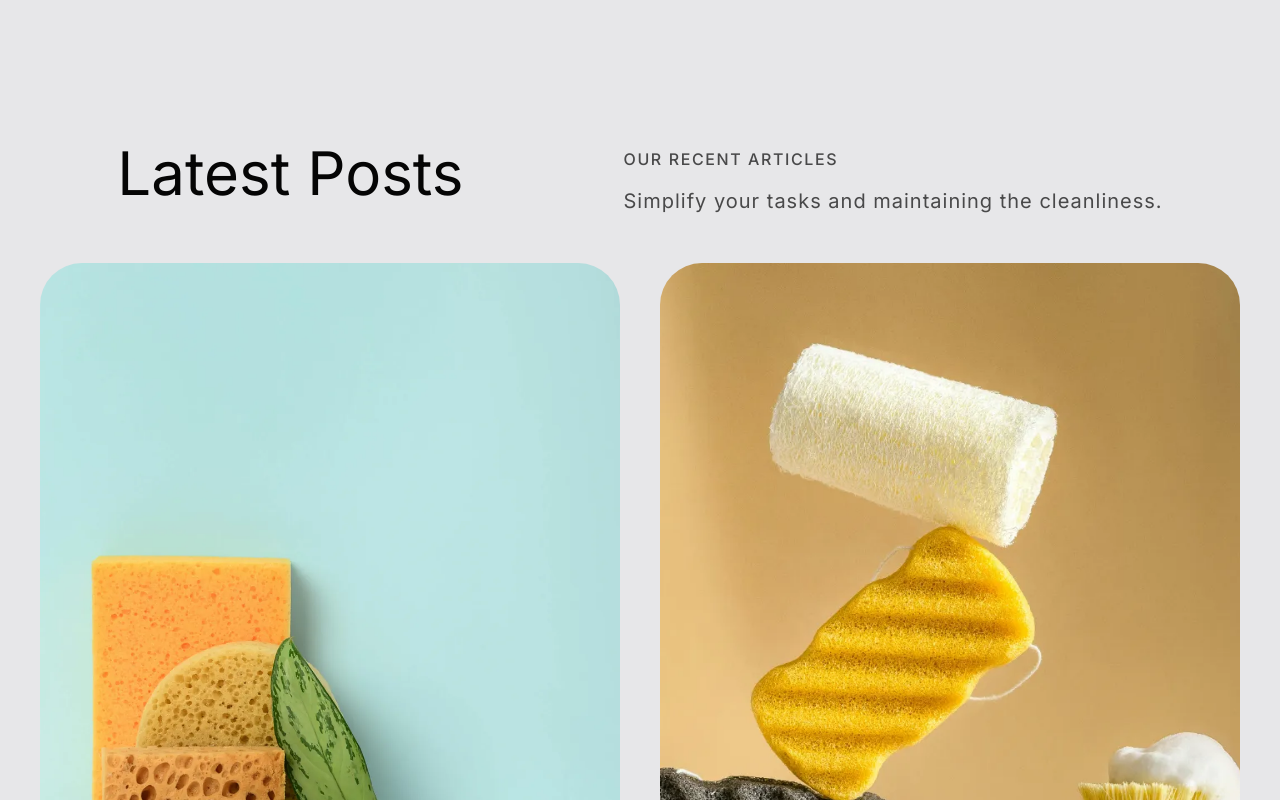
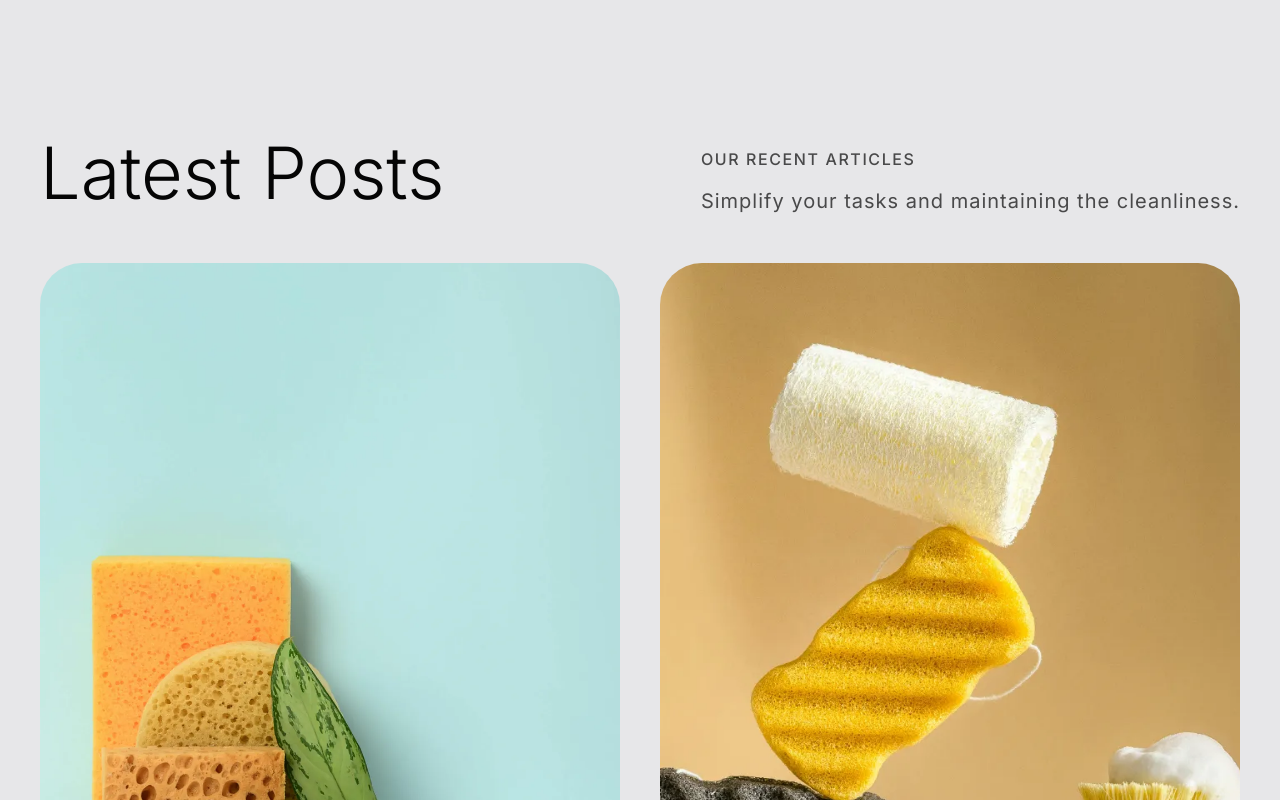
Before and after one commit to Yagya-Adh/clean, a Next.js app: page / in a window 1280 px wide. Shown: the part 5840-6640 px from the top of the page. Built offline with nearby package versions, Linux system fonts and the light colour scheme.

Commit message:
save fix all the styles

```diff
--- a/app/components/banner/SectionBanner.tsx
+++ b/app/components/banner/SectionBanner.tsx
@@ -13,8 +13,8 @@ const SectionBanner = ({
 }: IsectionBannerProps) =>
   variant == "blog" ? (
     <section className="max-w-screen-2xl mx-auto px-4 lg:px-10 py-4 sm:py-10 md:py-7 lg:py-10">
-      <div className="grid grid-cols-1 sm:grid-cols-2 gap-4 sm:gap-20 md:gap-10 lg:gap-40 text-center items-center sm:text-start sm:flex sm:justify-center">
-        <h2 className="text-4xl sm:text-3xl lg:text-6xl font-normal text-center max-w-96 font-inter text-clean-black-10">
+      <div className="grid grid-cols-1 sm:grid-cols-2 gap-4 sm:gap-20 md:gap-10 lg:gap-40 text-center items-center sm:text-start lg:flex sm:justify-between">
+        <h2 className="text-4xl sm:text-3xl lg:text-7xl font-light text-center max-w-xl font-inter text-clean-black-10">
           {heading}
         </h2>
         <div className="flex flex-col justify-center items-center sm:items-start">
--- a/app/components/faqs/FrequentlyAsk.tsx
+++ b/app/components/faqs/FrequentlyAsk.tsx
@@ -17,7 +17,7 @@ const FrequentlyAsk = () => {
   };
 
   return (
-    <section className="max-w-screen-4xl mx-auto px-4 lg:px-10 py-10">
+    <section className="max-w-screen-2xl mx-auto px-4 lg:px-20 py-10">
       <div className="flex flex-col items-center py-2">
         {data?.slice(0, 6).map((list) => (
           <div
```
